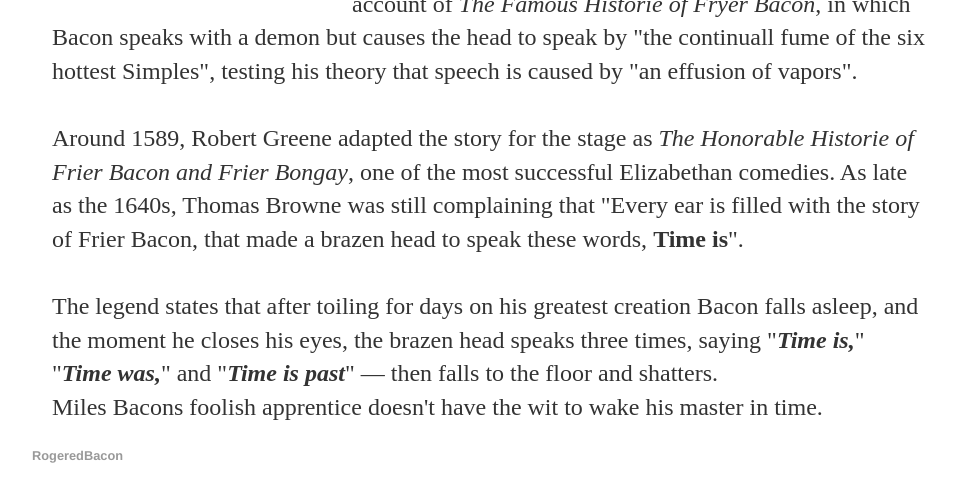
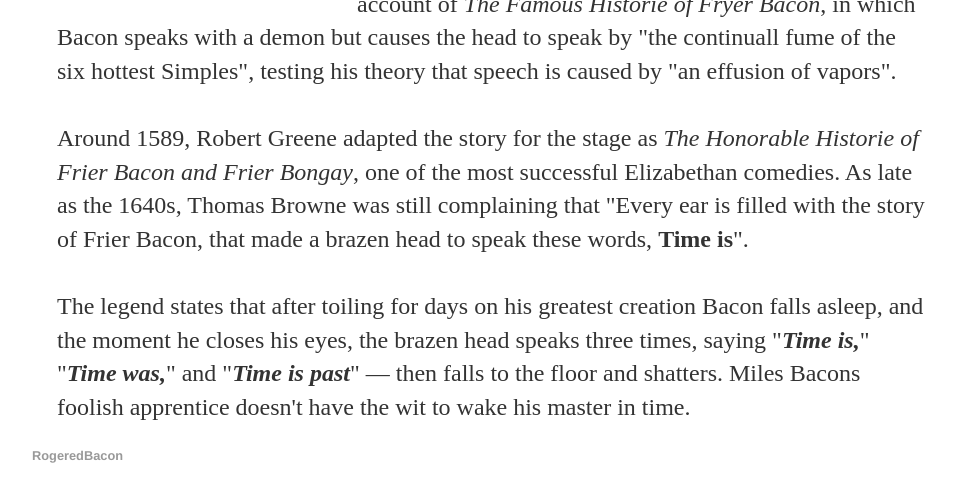
Before and after one commit to RogeredBacon/Single-page-website, a Jekyll site: the page index.html, which Jekyll copies as it is, in a window 1280 px wide, cut to the strip 1448-1971 px from the top of the page. Shown: the top 502 px of the strip, without its empty margins (160-1114 px from the left). Built offline with Jekyll 4.4.1, drawn with Linux system fonts in a browser that asks for light colours.

Commit message:
Update index.html

```diff
--- a/index.html
+++ b/index.html
@@ -36,7 +36,7 @@ float: left;
 font-size: 1.5em;
 line-height: 1.4em;
 color: #333;
-margin-right: 20px;
+margin-right: 25px;
 }
 .pic1 {
 float: right;
@@ -48,7 +48,7 @@ float: right;
 font-size: 1.5em;
 line-height: 1.4em;
 color: #333;
-margin-left: 20px;
+margin-left: 25px;
 }
 .pic2 {
 float: left;
@@ -86,7 +86,7 @@ width: 300px;
 				The story appears in the anonymous 16th-century account of <i>The Famous Historie of Fryer Bacon</i>, in which Bacon speaks with a demon but causes the head to speak by "the continuall fume of the six hottest Simples",
 				testing his theory that speech is caused by "an effusion of vapors".<br><br>Around 1589, Robert Greene adapted the story for the stage as <i>The Honorable Historie of Frier Bacon and Frier Bongay</i>, one of the most successful Elizabethan comedies.
 				As late as the 1640s, Thomas Browne was still complaining that "Every ear is filled with the story of Frier Bacon, that made a brazen head to speak these words, <b>Time is</b>".<br><br>
-				The legend states that after toiling for days on his greatest creation Bacon falls asleep, and the moment he closes his eyes, the brazen head speaks three times, saying "<b><i>Time is,</i></b>" "<b><i>Time was,</i></b>" and "<b><i>Time is past</i></b>" — then falls to the floor and shatters.<br>
+				The legend states that after toiling for days on his greatest creation Bacon falls asleep, and the moment he closes his eyes, the brazen head speaks three times, saying "<b><i>Time is,</i></b>" "<b><i>Time was,</i></b>" and "<b><i>Time is past</i></b>" — then falls to the floor and shatters.
 				 Miles Bacons foolish apprentice doesn't have the wit to wake his master in time.
 		</div>
 		</div>
```
